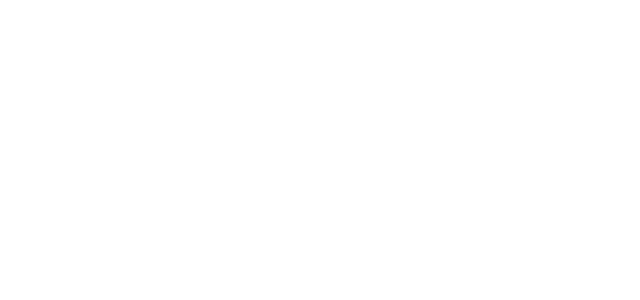
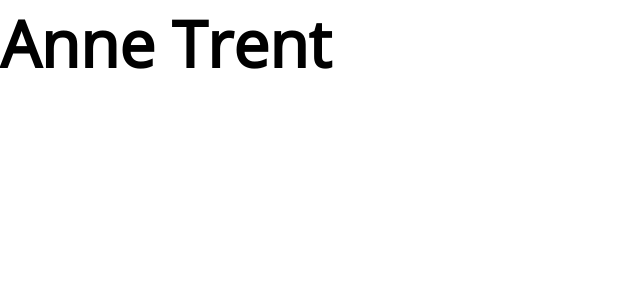
Before and after one commit to annetrent1/anne-trent, a Next.js app: page / in a window 1280 px wide. Shown: the top 300 px of the page, without its empty margins (0-640 px from the left). Built offline with nearby package versions, Linux system fonts and the light colour scheme.

Commit message:
add head and styles

```diff
--- a/pages/index.js
+++ b/pages/index.js
@@ -1,8 +1,11 @@
+import GlobalStyles from '../ui/global-styles.js'
 import Head from '../ui/head.js'
+import Header from '../ui/header.js'
 
 export default () =>
   <div>
+
     <Head />
-
-
+    <GlobalStyles />
+    <Header />
   </div>
--- /dev/null
+++ b/ui/global-styles.js
@@ -0,0 +1,49 @@
+export default _ =>
+  <style global jsx>{`
+    * {
+      box-sizing: border-box;
+    }
+    html,
+    body {
+      margin: 0;
+      padding: 0;
+      font-family: 'Open Sans', sans-serif;
+      background: #6C7A89
+      color: #CEFFFF;
+      font-size: 16px;
+    }
+    h1,
+    h2,
+    h3 {
+      font-weight: 700;
+      margin: 0;
+      font-family: ;
+    }
+    a {
+      display: inline-block;
+      color: #fff;
+      text-decoration: none;
+      border-bottom: 1px solid #61dafb;
+      margin-bottom: 2px;
+      cursor: pointer;
+    }
+    a:hover {
+      color: #61dafb;
+    }
+    ol {
+      margin: 0;
+      padding: 0;
+    }
+    p {
+      line-height: 30px;
+    }
+
+    @media screen and (min-width: 426px) {
+    }
+    @media screen and (min-width: 769px) {
+
+    }
+    @media screen and (min-width: 1441px) {
+
+    }
+  `}</style>
--- a/ui/head.js
+++ b/ui/head.js
@@ -1,7 +1,9 @@
+import Head from 'next/head'
+
 const now = _ => new Date().getFullYear()
 
 export default _ =>
-<head>
+<Head>
   <title>Anne Trent | The Real Anne Trent</title>
 
   <link rel="shortcut icon" type="image/png" href="/static/img/favicon.png" />
@@ -35,4 +37,6 @@
   <meta name="MobileOptimized" content="320" />
   <meta name="viewport" content="width=device-width, initial-scale=1" />
 
-</head>
+  <link href="https://fonts.googleapis.com/css?family=Open+Sans" rel="stylesheet" />
+{/* <link href="https://fonts.googleapis.com/css?family=Roboto+Mono:300,300i" rel="stylesheet"/> */}
+</Head>
--- /dev/null
+++ b/ui/header.js
@@ -0,0 +1,9 @@
+export default _ =>
+<header>
+  <h1 className="title">Anne Trent</h1>
+  <style jsx>{`
+      .title {
+        font-size: 4em;
+      }
+  `}</style>
+</header>
```
